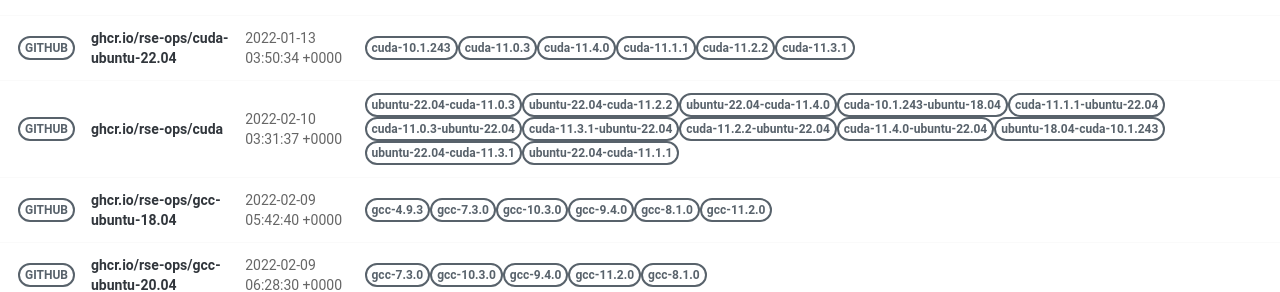
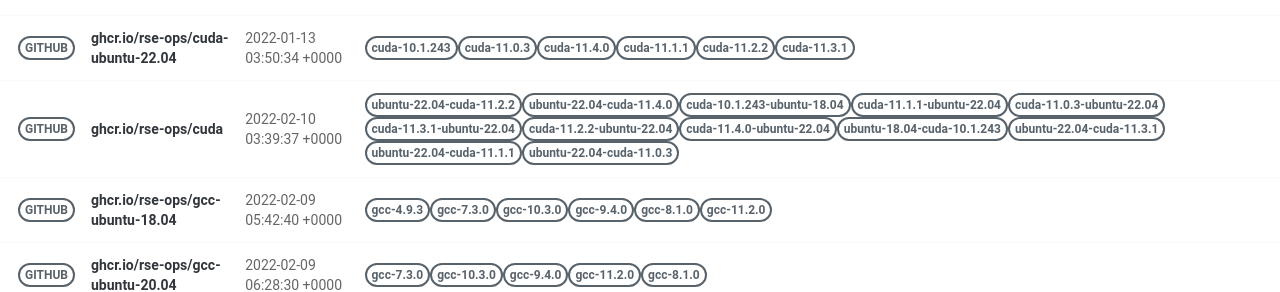
Before and after one commit to rse-ops/docker-images, a Jekyll site: the page built from pages/index.md, in a window 1280 px wide. Shown: the part 414-706 px from the top of the page. Built offline with Jekyll 4.4.1, drawn with Linux system fonts in a browser that asks for light colours; nearby versions of some CDN libraries; part of the change alters nothing that is shown.

Commit message:
Automated push to update library 2022-02-10

```diff
--- a/_library/ghcr.io-rse-ops-cuda.md
+++ b/_library/ghcr.io-rse-ops-cuda.md
@@ -1,14 +1,11 @@
 ---
 layout: container
 name: ghcr.io/rse-ops/cuda
-updated_at: 2022-02-10 03:31:37.543709
+updated_at: 2022-02-10 03:39:37.086287
 
 
 container_url: https://github.com/orgs/rse-ops/packages/container/package/cuda
 versions:
- - tag: ubuntu-22.04-cuda-11.0.3
-   dockerfile: https://github.com/rse-ops/docker-images/blob/main/ubuntu/cuda/Dockerfile
-   manifest: https://crane.ggcr.dev/manifest/ghcr.io/rse-ops/cuda:ubuntu-22.04-cuda-11.0.3
  - tag: ubuntu-22.04-cuda-11.2.2
    dockerfile: https://github.com/rse-ops/docker-images/blob/main/ubuntu/cuda/Dockerfile
    manifest: https://crane.ggcr.dev/manifest/ghcr.io/rse-ops/cuda:ubuntu-22.04-cuda-11.2.2
@@ -42,5 +39,8 @@ versions:
  - tag: ubuntu-22.04-cuda-11.1.1
    dockerfile: https://github.com/rse-ops/docker-images/blob/main/ubuntu/cuda/Dockerfile
    manifest: https://crane.ggcr.dev/manifest/ghcr.io/rse-ops/cuda:ubuntu-22.04-cuda-11.1.1
+ - tag: ubuntu-22.04-cuda-11.0.3
+   dockerfile: https://github.com/rse-ops/docker-images/blob/main/ubuntu/cuda/Dockerfile
+   manifest: https://crane.ggcr.dev/manifest/ghcr.io/rse-ops/cuda:ubuntu-22.04-cuda-11.0.3
 
 ---
```
